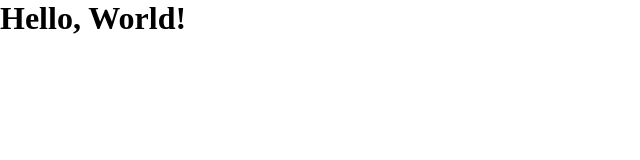
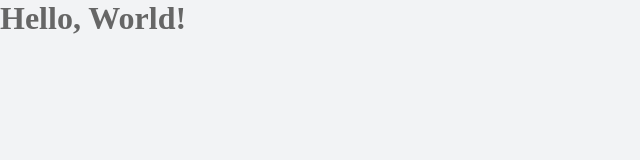
Before and after one commit to nascjoao/moveit, a React (Create React App) app: page / in a window 1280 px wide. Shown: the top 160 px of the page, without its empty margins (0-640 px from the left). Built offline with nearby package versions, Linux system fonts and the light colour scheme.

Commit message:
set body color and background

```diff
--- a/src/styles/global.css
+++ b/src/styles/global.css
@@ -17,3 +17,8 @@
     padding: 0;
     box-sizing: border-box;
 }
+
+body {
+    background: var(--background);
+    color: var(--text);
+}
```
